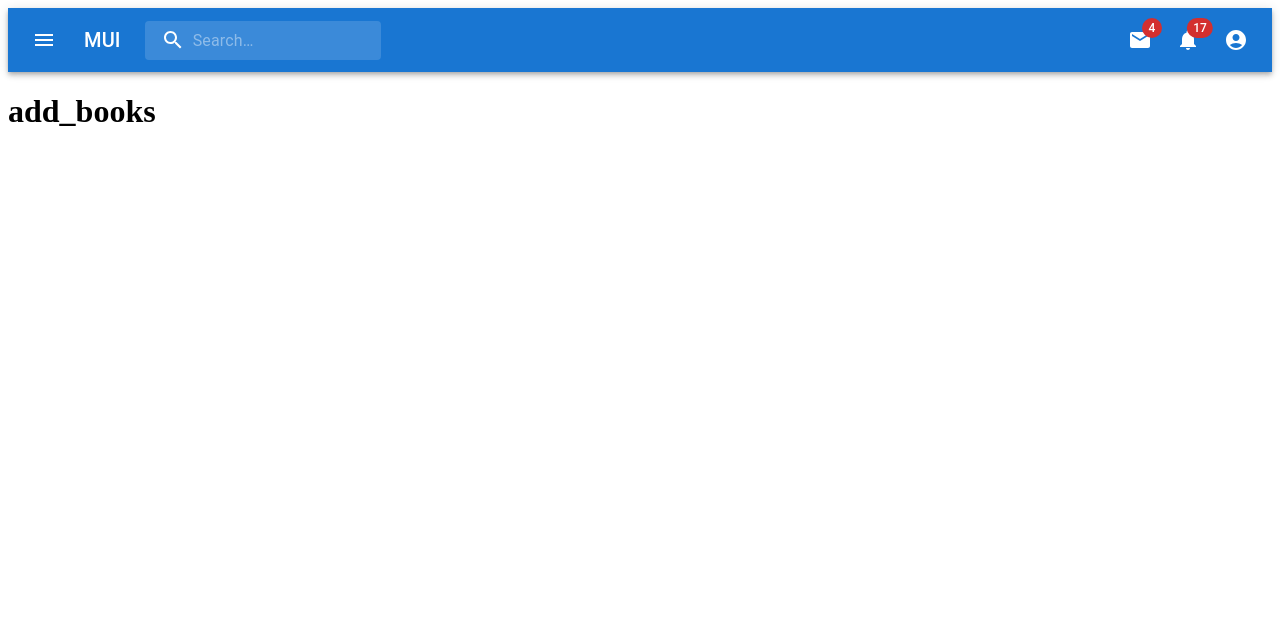
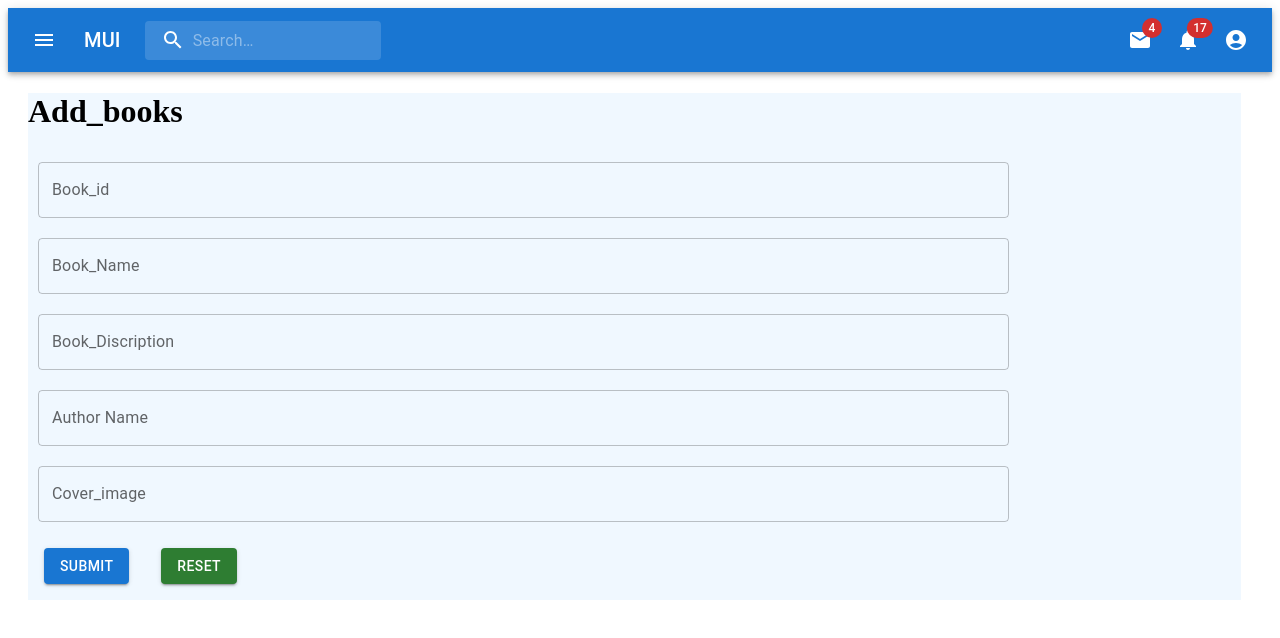
Before and after one commit to ShanRastogi22/React_store, a React (Create React App) app: page /add_book in a window 1280 px wide. Shown: the top 638 px of the page. Built offline with nearby package versions, Linux system fonts and the light colour scheme.

Commit message:
Add book page

```diff
--- a/src/Pages/Add_book/Add_books.js
+++ b/src/Pages/Add_book/Add_books.js
@@ -1,11 +1,27 @@
 import React from 'react'
 import Nav from '../../component/Nav'
+import { StyleBox } from './style'
+import { TextField, Button } from '@mui/material'
 
 const Add_books = () => {
   return (
     <div>
       <Nav />
-     <h1> add_books</h1>
+      <StyleBox>
+        <h1> Add_books</h1>
+        <form>
+          <TextField sx={{ width: '80%', margin: '10px'}} label='Book_id' name='Book_id' variant='outlined' />
+          <TextField sx={{ width: '80%', margin: '10px'}} label='Book_Name' name='Book_Name' variant='outlined' type='text'/>
+          <TextField sx={{ width: '80%', margin: '10px'}} label='Book_Discription' name='Book_Discription' variant='outlined' type='text'/>
+          <TextField sx={{ width: '80%', margin: '10px'}} label='Author Name' name='Author Name' variant='outlined' type='text'/>
+          <TextField sx={{ width: '80%', margin: '10px'}} label='Cover_image' name='Cover_image' variant='outlined' type='text'/>
+          <div>
+          <Button sx={{m: 2}} variant='contained' color="primary">Submit</Button>
+          <Button sx={{m: 2}} variant='contained' color="success">Reset</Button>
+          </div>
+        </form>
+
+      </StyleBox>
     </div>
   )
 }
--- /dev/null
+++ b/src/Pages/Add_book/style.js
@@ -0,0 +1,9 @@
+import styled from '@emotion/styled'
+import { Box } from '@mui/material'
+
+export const StyleBox = styled(Box)`
+width:96%;
+margin:20px;
+
+background-color: aliceblue;
+`
--- a/src/Pages/Home/Data.js
+++ b/src/Pages/Home/Data.js
@@ -8,14 +8,14 @@ export const datas = [
     title: "Add a Book",
     description: 'Add your book page and information',
     icon: <AddIcon />,
-    route: "/add-books"
+    route: "/add_book"
   },
   {
     id: 2,
     title: "View a Book",
     description: "View your book page and description",
     icon: <PreviewIcon />,
-    route: "/view-book"
+    route: "/view_book"
   },
   {
     id: 3,
--- a/src/component/Cards.jsx
+++ b/src/component/Cards.jsx
@@ -2,10 +2,11 @@ import React from 'react';
 import CardContent from '@mui/material/CardContent';
 import Typography from '@mui/material/Typography';
 import { StyledCard, FlexBox } from "./style"
-import { DisplaySettings } from '@mui/icons-material';
+import { useNavigate } from 'react-router-dom'
 
 
 export default function MediaCard(props) {
+  const navigate = useNavigate();
   return (
     <StyledCard>
       <CardContent>
@@ -13,7 +14,7 @@ export default function MediaCard(props) {
         <Typography gutterBottom variant="h5" component="div">
          { props.data.title }
         </Typography>
-        <Typography gutterBottom variant="h5" component="div">
+        <Typography gutterBottom variant="h5" component="div" onClick={() => navigate(props.data.route)}>
          { props.data.icon }
         </Typography>
         </FlexBox>
--- a/src/component/style.css
+++ b/src/component/style.css
@@ -1,4 +1,4 @@
 .h1{
     display: flex;
-
+margin-right: 20px;
 }
```
